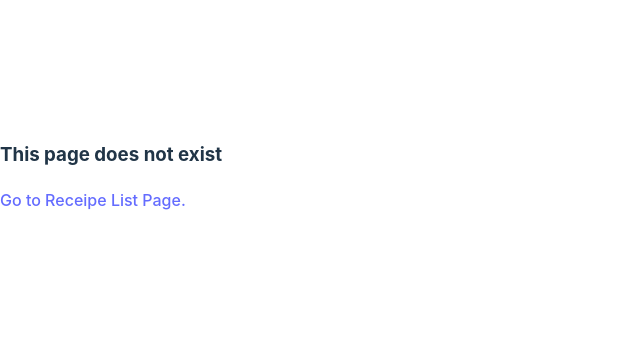
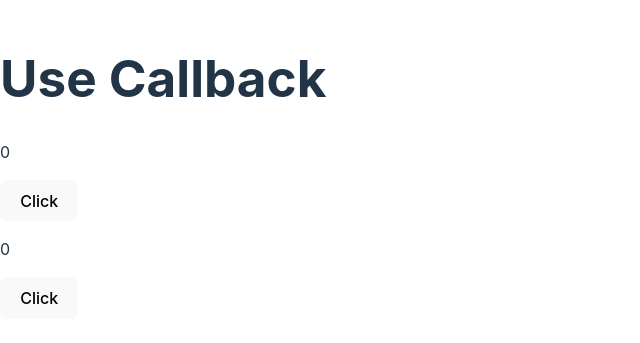
Before and after one commit to AshKemp/react-routing-and-custom-hooks, a React (Vite) app: page /callback in a window 1280 px wide. Shown: the part 233-576 px from the top of the page, without its empty margins (0-640 px from the left). Built offline with nearby package versions, Linux system fonts and the light colour scheme.

Commit message:
use useCallback example

```diff
--- a/src/App.jsx
+++ b/src/App.jsx
@@ -7,6 +7,7 @@ import Layout from "./pages/components/layout";
 import ReactHookFormExamplePage from "./pages/react-hook-form-example";
 import Hooks from "./pages/hooks";
 import UseMemoExample from "./pages/use-memo-example";
+import UseCallBackExample from "./pages/use-callback-example";
 
 function CustomRoutes() {
   const element = useRoutes([
@@ -43,6 +44,10 @@ function CustomRoutes() {
     {
       path: "/memo",
       element: <UseMemoExample />,
+    },
+    {
+      path: "/callback",
+      element: <UseCallBackExample />,
     },
   ]);
   return element;
--- /dev/null
+++ b/src/pages/use-callback-example/counter.jsx
@@ -0,0 +1,14 @@
+import { memo } from "react";
+
+/* eslint-disable react/prop-types */
+function Counter({ countValue, onClick }) {
+  console.log("this is getting rendered: ", countValue);
+  return (
+    <div>
+      <p>{countValue}</p>
+      <button onClick={onClick}>Click</button>
+    </div>
+  );
+}
+
+export default memo(Counter);
--- /dev/null
+++ b/src/pages/use-callback-example/index.jsx
@@ -0,0 +1,25 @@
+import { useCallback, useState } from "react";
+import Counter from "./counter";
+
+function UseCallBackExample() {
+  const [countOne, setCountOne] = useState(0);
+  const [countTwo, setCountTwo] = useState(0);
+
+  const memorizedCountOne = useCallback(
+    () => setCountOne(countOne + 1),
+    [countOne]
+  );
+  const memorizedCountTwo = useCallback(
+    () => setCountTwo(countTwo + 1),
+    [countTwo]
+  );
+  return (
+    <div>
+      <h1>Use Callback</h1>
+      <Counter countValue={countOne} onClick={memorizedCountOne} />
+      <Counter countValue={countTwo} onClick={memorizedCountTwo} />
+    </div>
+  );
+}
+
+export default UseCallBackExample;
```
